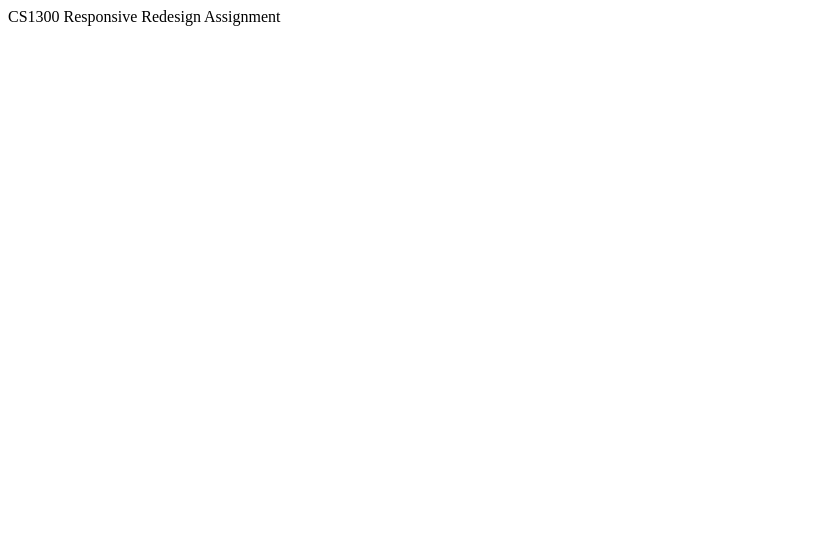
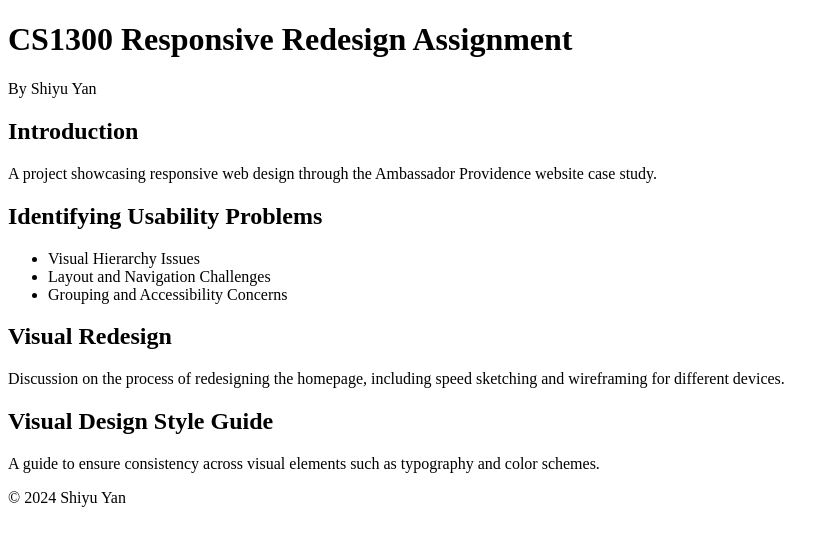
Before and after one commit to SHIYUYAN7/responsive-redesign-web, a plain HTML site: page index.html in a window 1280 px wide. Shown: the whole page, without its empty margins (0-836 px from the left). Drawn offline with Linux system fonts and the light colour scheme.

Commit message:
fix html format

```diff
--- a/index.html
+++ b/index.html
@@ -7,14 +7,36 @@
         <link rel="stylesheet" href="styles.css" />
         <meta name="author" content="Shiyu Yan">
     </head>
-    <header >
-        <div>CS1300 Responsive Redesign Assignment</div>
-    </header>
-    <!-- page content goes into <body> -->
     <body>
+        <header>
+            <h1>CS1300 Responsive Redesign Assignment</h1>
+            <p>By Shiyu Yan</p>
+        </header>
+        <main>
+            <section id="introduction">
+                <h2>Introduction</h2>
+                <p>A project showcasing responsive web design through the Ambassador Providence website case study.</p>
+            </section>
+            <section id="usability-problems">
+                <h2>Identifying Usability Problems</h2>
+                <ul>
+                    <li>Visual Hierarchy Issues</li>
+                    <li>Layout and Navigation Challenges</li>
+                    <li>Grouping and Accessibility Concerns</li>
+                </ul>
+            </section>
+            <section id="visual-redesign">
+                <h2>Visual Redesign</h2>
+                <p>Discussion on the process of redesigning the homepage, including speed sketching and wireframing for different devices.</p>
+            </section>
+            <section id="design-guidelines">
+                <h2>Visual Design Style Guide</h2>
+                <p>A guide to ensure consistency across visual elements such as typography and color schemes.</p>
+            </section>
+        </main>
+        <footer>
+            <p>© 2024 Shiyu Yan</p>
+        </footer>
     </body>
 
-    <footer>
-    </footer>
-
 </html>
```
Also changed, not shown: redesign.html (+4 -5 lines).
